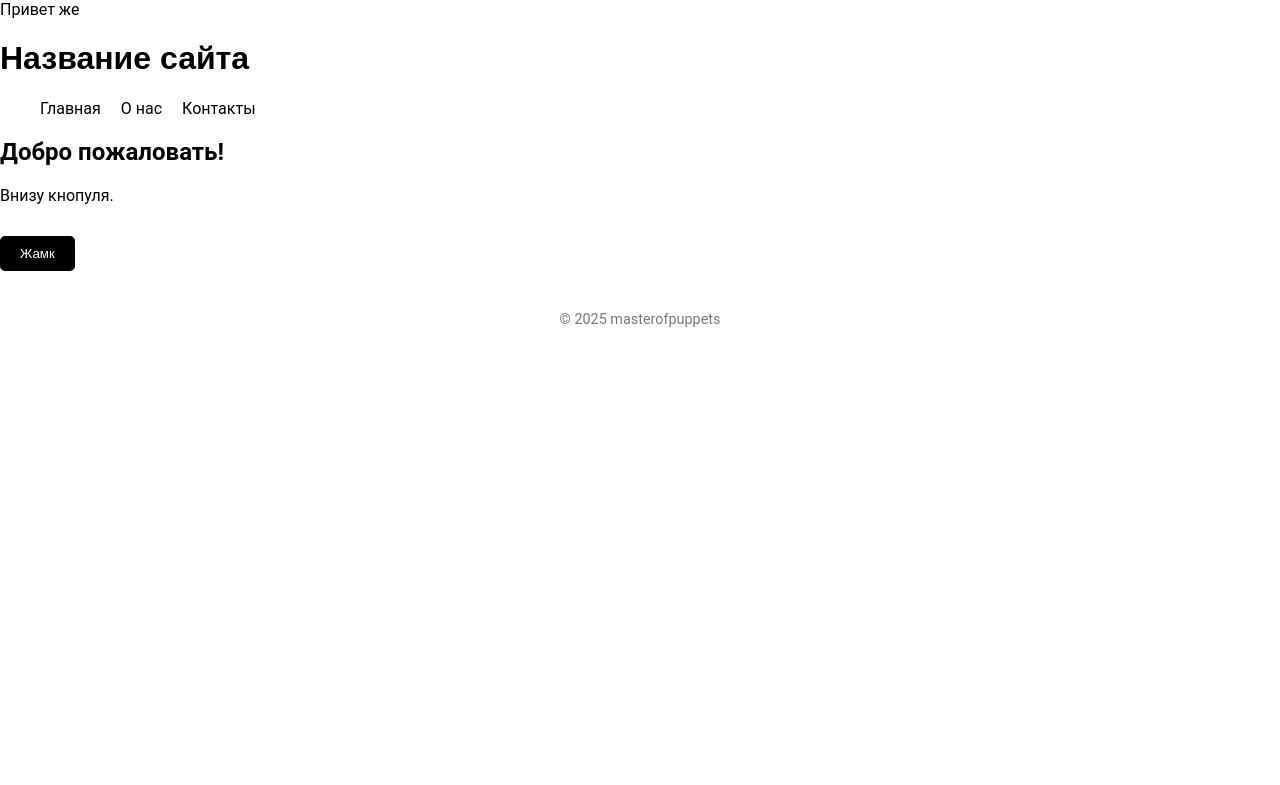
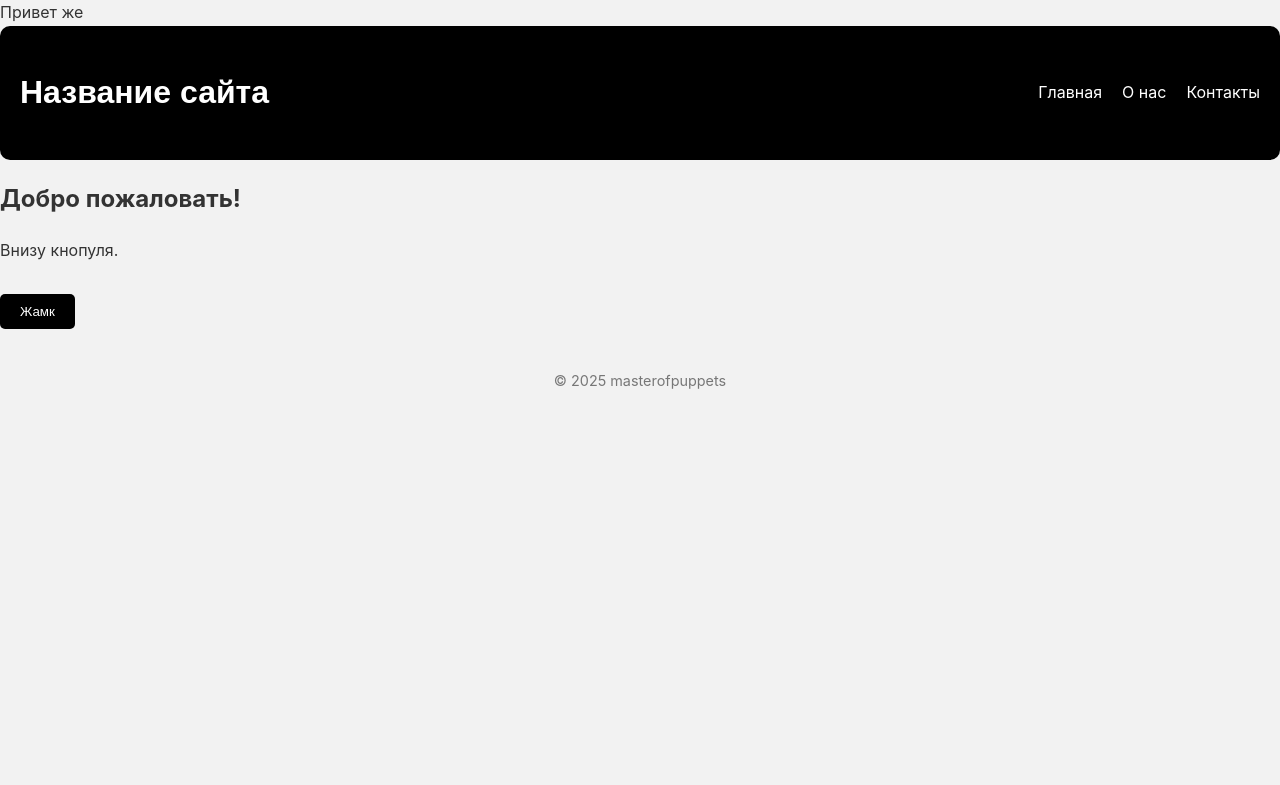
Before and after one commit to mailomdesign/first_repo, a PHP site: page / in a window 1280 px wide. Shown: the top 785 px of the page. Run offline with PHP 8.4, Linux system fonts and the light colour scheme; some web fonts are replaced.

Commit message:
ошибка  в css проверь

```diff
--- a/style.css
+++ b/style.css
@@ -2,23 +2,16 @@ body {
   margin: 0;
   padding: 0;
   box-sizing: border-box;
-}
-
-
-body {
-  font-family: 'Roboto', sans-serif;
+  font-family: 'Inter', sans-serif;
+  background-color: #f2f2f2;
+  color: #333;
+  line-height: 1.6;
 }
 
 h1 {
   font-family: 'Pattaya', sans-serif;
 }
 
-
-  background-color: #f2f2f2;
-  color: #333;
-  padding: 20px;
-  line-height: 1.6;
-}
 header {
   display: flex;
   justify-content: space-between;
```
